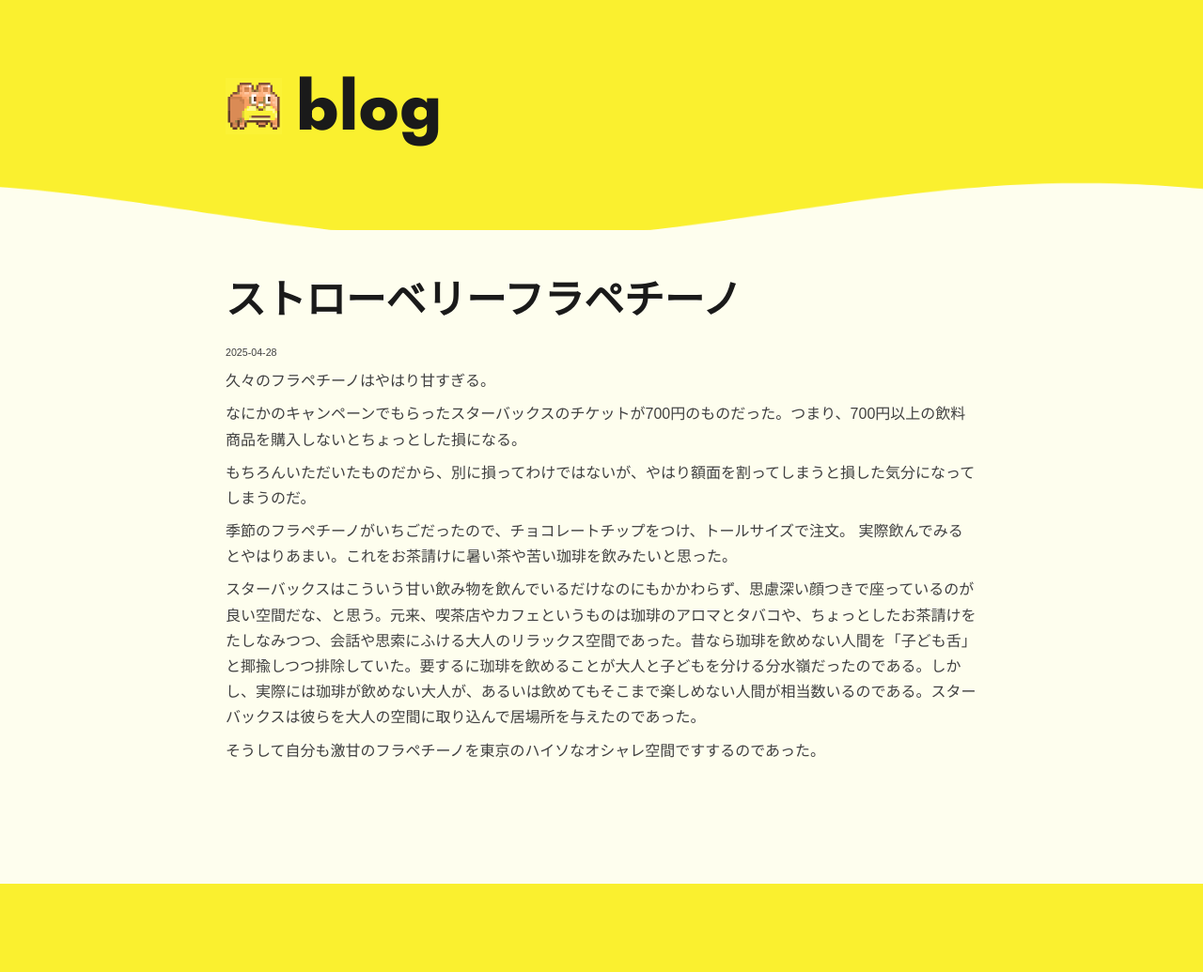
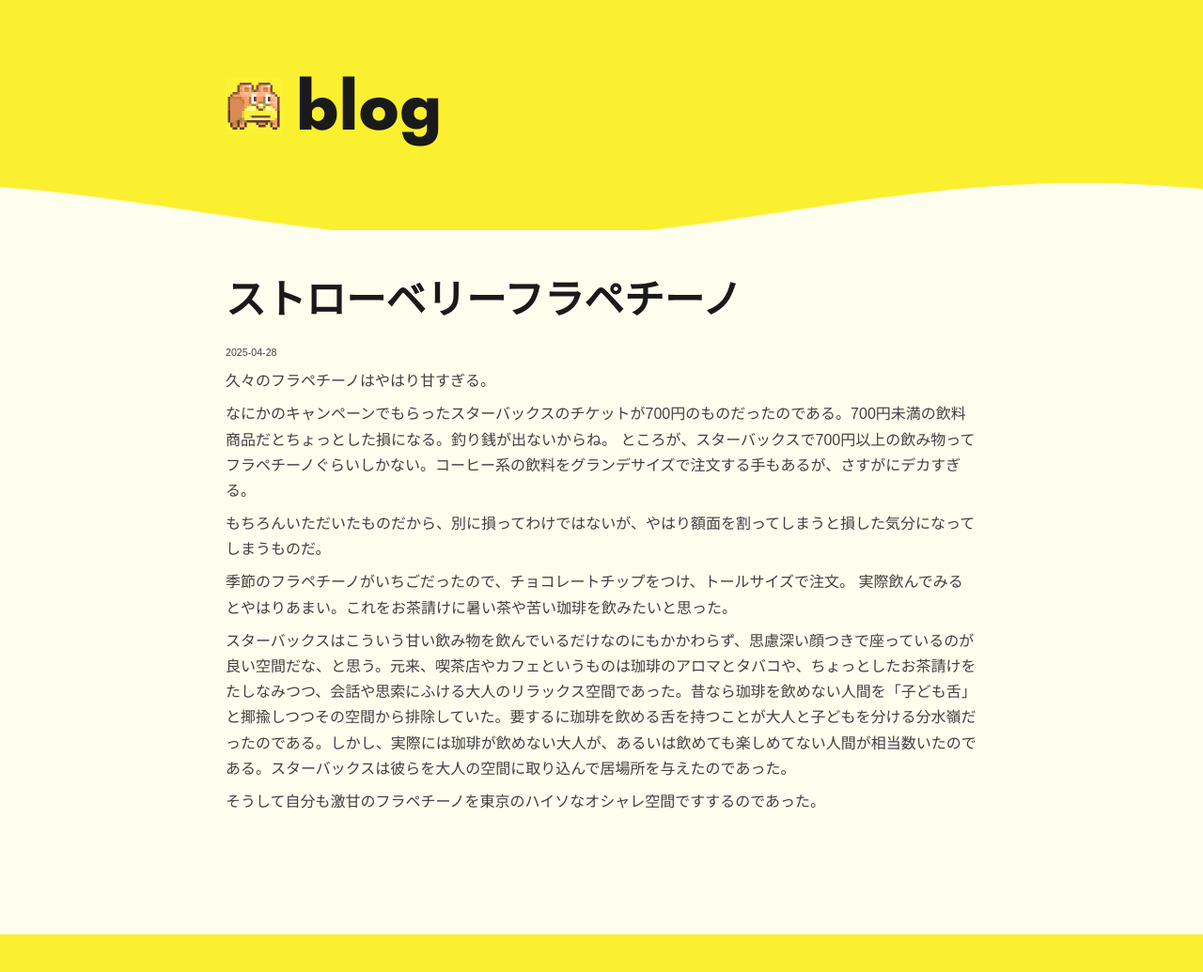
Before and after one commit to guntamania/guntamania.github.io, a Jekyll site: the page built from _posts/2025-04-29-starbucks.md, in a window 1280 px wide. Shown: the whole page at 94% size. Built offline with Jekyll 4.4.1, drawn with Linux system fonts in a browser that asks for light colours; before the commit the page ends 981 px from its top, so only the background shows below that.

Commit message:
fix post

```diff
--- a/_posts/2025-04-29-starbucks.md
+++ b/_posts/2025-04-29-starbucks.md
@@ -7,13 +7,14 @@ categories: blog
 
 久々のフラペチーノはやはり甘すぎる。
 
-なにかのキャンペーンでもらったスターバックスのチケットが700円のものだった。つまり、700円以上の飲料商品を購入しないとちょっとした損になる。
+なにかのキャンペーンでもらったスターバックスのチケットが700円のものだったのである。700円未満の飲料商品だとちょっとした損になる。釣り銭が出ないからね。
+ところが、スターバックスで700円以上の飲み物ってフラペチーノぐらいしかない。コーヒー系の飲料をグランデサイズで注文する手もあるが、さすがにデカすぎる。
 
-もちろんいただいたものだから、別に損ってわけではないが、やはり額面を割ってしまうと損した気分になってしまうのだ。
+もちろんいただいたものだから、別に損ってわけではないが、やはり額面を割ってしまうと損した気分になってしまうものだ。
 
 季節のフラペチーノがいちごだったので、チョコレートチップをつけ、トールサイズで注文。
 実際飲んでみるとやはりあまい。これをお茶請けに暑い茶や苦い珈琲を飲みたいと思った。
 
-スターバックスはこういう甘い飲み物を飲んでいるだけなのにもかかわらず、思慮深い顔つきで座っているのが良い空間だな、と思う。元来、喫茶店やカフェというものは珈琲のアロマとタバコや、ちょっとしたお茶請けをたしなみつつ、会話や思索にふける大人のリラックス空間であった。昔なら珈琲を飲めない人間を「子ども舌」と揶揄しつつ排除していた。要するに珈琲を飲めることが大人と子どもを分ける分水嶺だったのである。しかし、実際には珈琲が飲めない大人が、あるいは飲めてもそこまで楽しめない人間が相当数いるのである。スターバックスは彼らを大人の空間に取り込んで居場所を与えたのであった。
+スターバックスはこういう甘い飲み物を飲んでいるだけなのにもかかわらず、思慮深い顔つきで座っているのが良い空間だな、と思う。元来、喫茶店やカフェというものは珈琲のアロマとタバコや、ちょっとしたお茶請けをたしなみつつ、会話や思索にふける大人のリラックス空間であった。昔なら珈琲を飲めない人間を「子ども舌」と揶揄しつつその空間から排除していた。要するに珈琲を飲める舌を持つことが大人と子どもを分ける分水嶺だったのである。しかし、実際には珈琲が飲めない大人が、あるいは飲めても楽しめてない人間が相当数いたのである。スターバックスは彼らを大人の空間に取り込んで居場所を与えたのであった。
 
 そうして自分も激甘のフラペチーノを東京のハイソなオシャレ空間ですするのであった。
```
